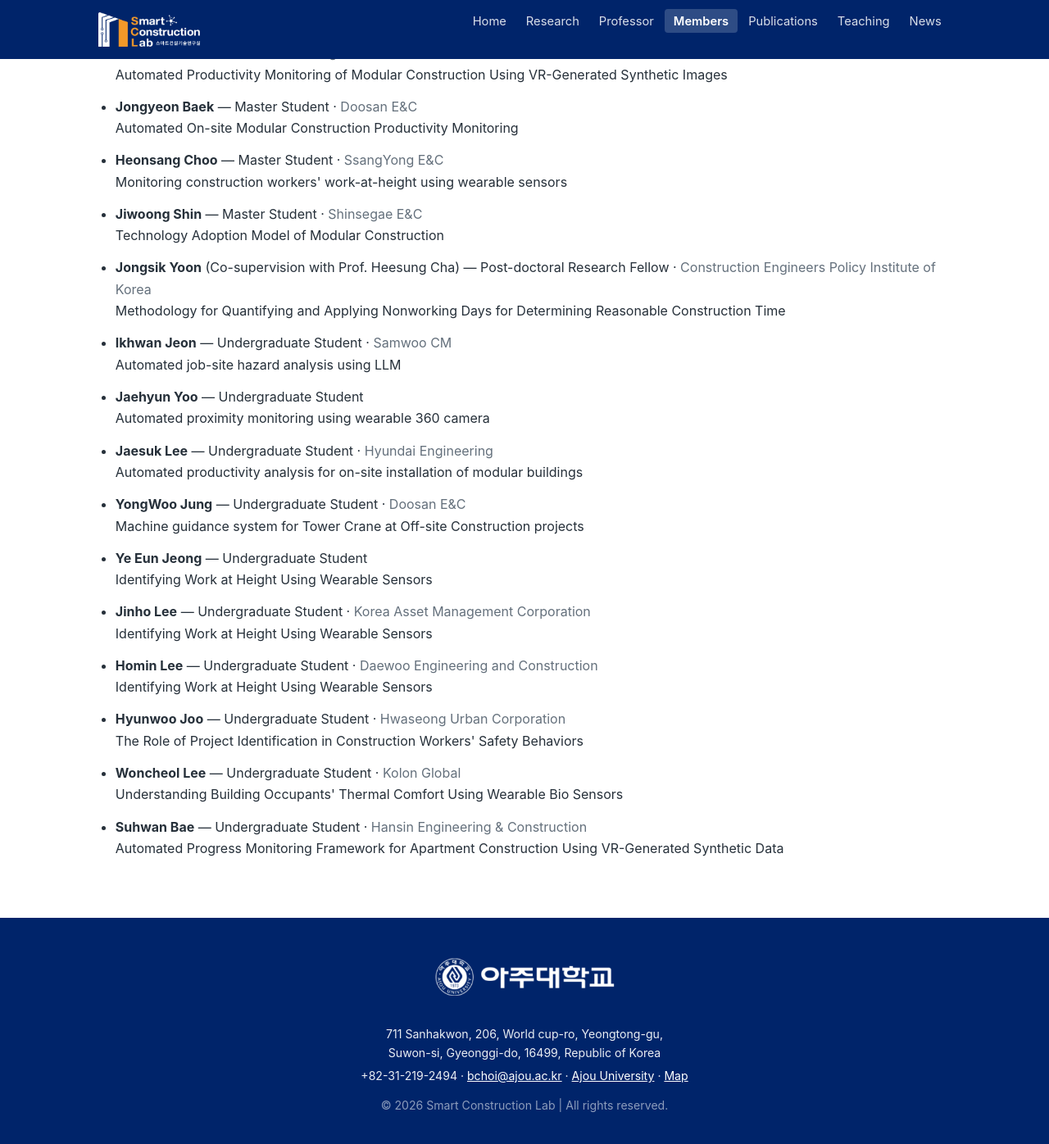
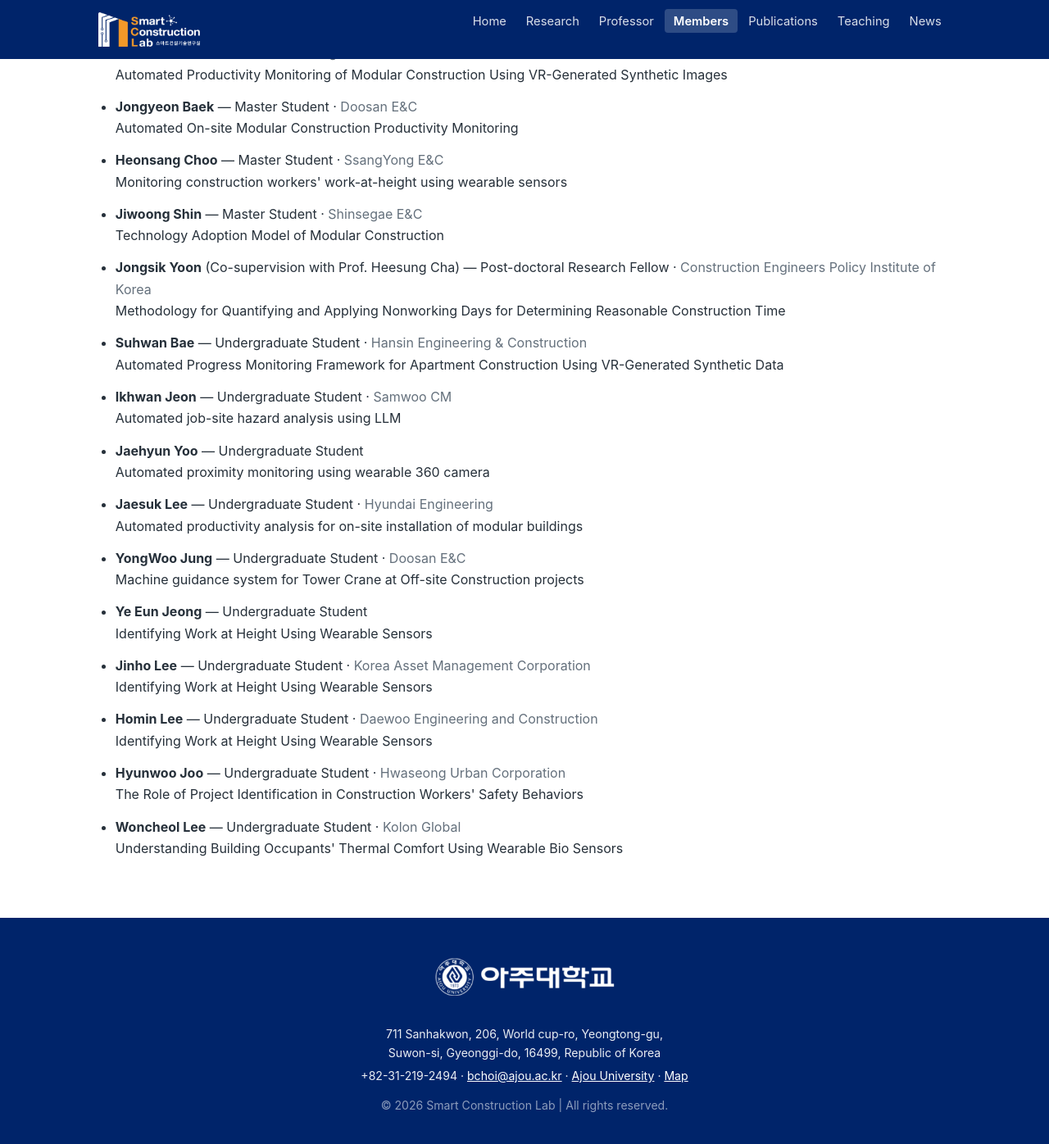
Before and after one commit to Ajou-Smart-Construction-Lab/ajou-smart-construction-lab.github.io, a Jekyll site: the page built from members.html, in a window 1280 px wide and 1400 px high, scrolled down 1929 px. Shown: the top 1396 px of the window at 82% size. Built offline with Jekyll 4.4.1, drawn with Linux system fonts in a browser that asks for light colours; some of the changed text lies outside the part shown.

Commit message:
Move Suhwan Bae to top of undergraduate alumni (most recent grad first), Jahyun Lee promoted to Master Student
Co-Authored-By: Claude Fable 5 <noreply@anthropic.com>

```diff
--- a/members.html
+++ b/members.html
@@ -42,7 +42,7 @@ permalink: /members/
     <img src="{{ '/assets/img/member-jahyun-lee.jpg' | relative_url }}" alt="Jahyun Lee">
     <div class="info">
       <div class="name">Jahyun Lee</div>
-      <div class="position">Undergraduate Student</div>
+      <div class="position">Master Student</div>
       <div class="topic">Automated Progress Monitoring Framework for Apartment Construction Using VR-Generated Synthetic Data</div>
       <div class="email"><a href="mailto:jahyun5143@ajou.ac.kr">jahyun5143@ajou.ac.kr</a></div>
     </div>
@@ -74,6 +74,7 @@ permalink: /members/
   <li><strong>Heonsang Choo</strong> — Master Student · <span class="position">SsangYong E&amp;C</span><br>Monitoring construction workers' work-at-height using wearable sensors</li>
   <li><strong>Jiwoong Shin</strong> — Master Student · <span class="position">Shinsegae E&amp;C</span><br>Technology Adoption Model of Modular Construction</li>
   <li><strong>Jongsik Yoon</strong> (Co-supervision with Prof. Heesung Cha) — Post-doctoral Research Fellow · <span class="position">Construction Engineers Policy Institute of Korea</span><br>Methodology for Quantifying and Applying Nonworking Days for Determining Reasonable Construction Time</li>
+  <li><strong>Suhwan Bae</strong> — Undergraduate Student · <span class="position">Hansin Engineering &amp; Construction</span><br>Automated Progress Monitoring Framework for Apartment Construction Using VR-Generated Synthetic Data</li>
   <li><strong>Ikhwan Jeon</strong> — Undergraduate Student · <span class="position">Samwoo CM</span><br>Automated job-site hazard analysis using LLM</li>
   <li><strong>Jaehyun Yoo</strong> — Undergraduate Student<br>Automated proximity monitoring using wearable 360 camera</li>
   <li><strong>Jaesuk Lee</strong> — Undergraduate Student · <span class="position">Hyundai Engineering</span><br>Automated productivity analysis for on-site installation of modular buildings</li>
@@ -83,5 +84,4 @@ permalink: /members/
   <li><strong>Homin Lee</strong> — Undergraduate Student · <span class="position">Daewoo Engineering and Construction</span><br>Identifying Work at Height Using Wearable Sensors</li>
   <li><strong>Hyunwoo Joo</strong> — Undergraduate Student · <span class="position">Hwaseong Urban Corporation</span><br>The Role of Project Identification in Construction Workers' Safety Behaviors</li>
   <li><strong>Woncheol Lee</strong> — Undergraduate Student · <span class="position">Kolon Global</span><br>Understanding Building Occupants' Thermal Comfort Using Wearable Bio Sensors</li>
-  <li><strong>Suhwan Bae</strong> — Undergraduate Student · <span class="position">Hansin Engineering &amp; Construction</span><br>Automated Progress Monitoring Framework for Apartment Construction Using VR-Generated Synthetic Data</li>
 </ul>
```
